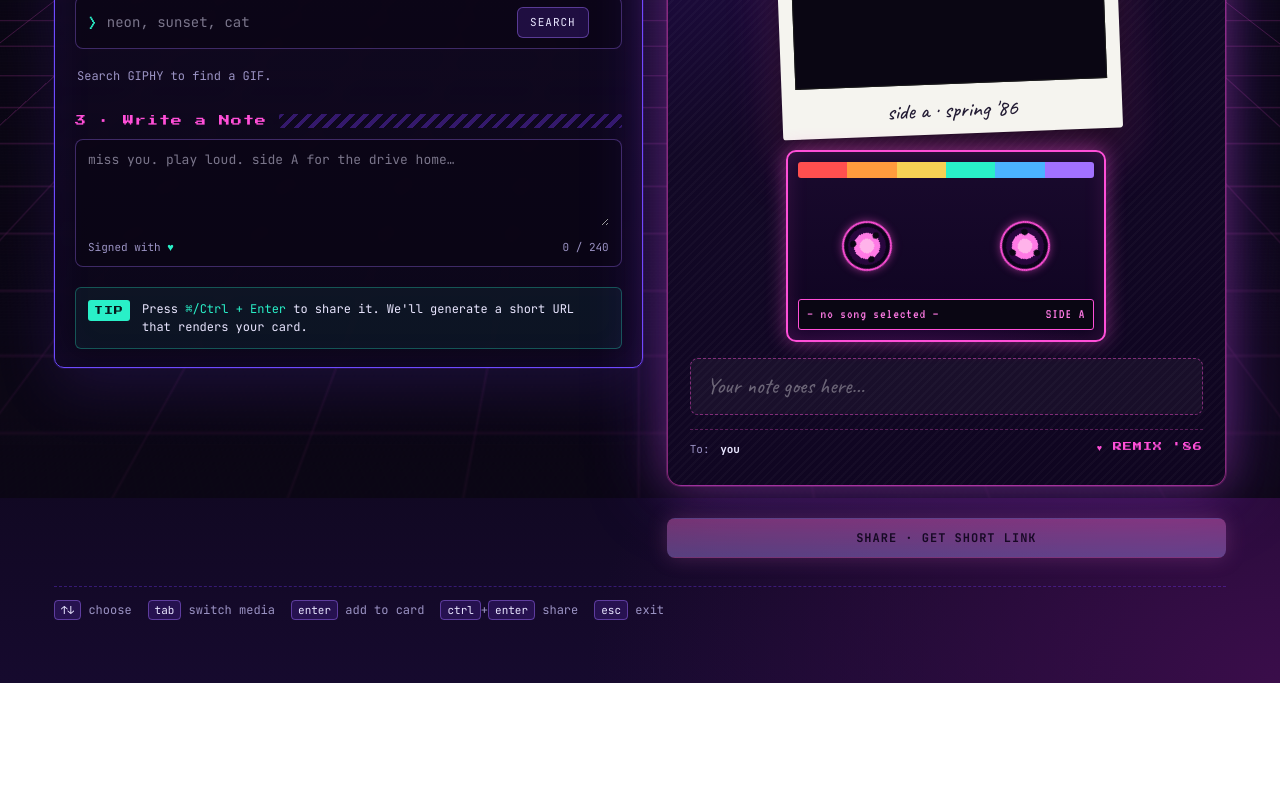
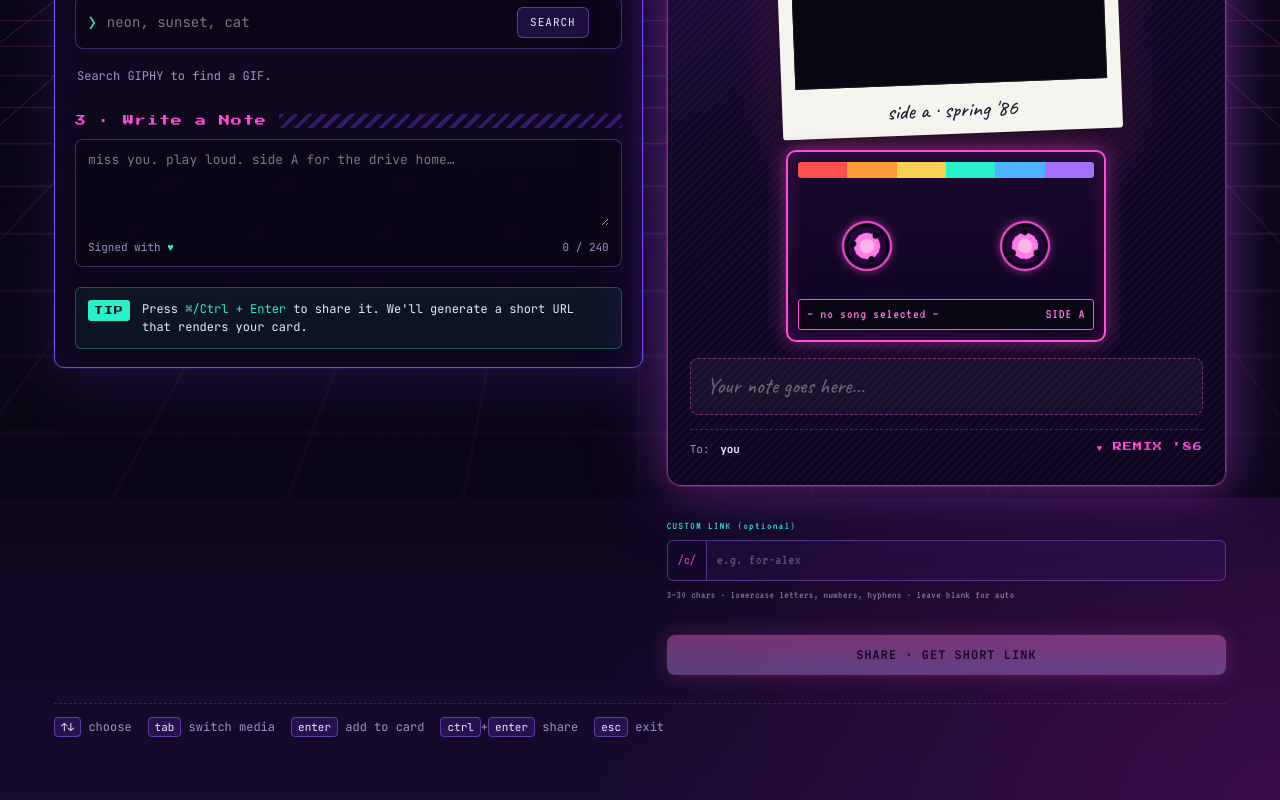
Before and after one commit to amyharpersmith/postcardremix, a Next.js app: page /create in a window 1280 px wide. Shown: the part 465-1265 px from the top of the page. Before the commit the page ends 1148 px from the top, so only its background shows below. Built offline with nearby package versions, Linux system fonts and the light colour scheme.

Commit message:
Feature update card layout and add Open Graph image generation

```diff
--- a/src/app/api/cards/route.ts
+++ b/src/app/api/cards/route.ts
@@ -1,6 +1,21 @@
 import { NextResponse } from "next/server";
-import { createCard } from "@/lib/storage/cards";
+import { createCard, SlugTakenError } from "@/lib/storage/cards";
 import { rateLimitOrThrow } from "@/lib/rateLimit";
+
+const SLUG_PATTERN = /^[a-z0-9](?:[a-z0-9-]{1,28}[a-z0-9])?$/;
+const RESERVED_SLUGS = new Set(["api", "create", "c", "admin", "new", "about"]);
+
+function validateCustomSlug(raw: unknown): string | null {
+  if (raw == null || raw === "") return null;
+  if (typeof raw !== "string") throw new Error("Invalid custom slug");
+  const slug = raw.trim().toLowerCase();
+  if (!slug) return null;
+  if (!SLUG_PATTERN.test(slug)) {
+    throw new Error("Slug must be 3-30 chars, lowercase letters, numbers, or hyphens");
+  }
+  if (RESERVED_SLUGS.has(slug)) throw new Error("That slug is reserved");
+  return slug;
+}
 
 function getBaseUrl(req: Request): string {
   const proto = req.headers.get("x-forwarded-proto") ?? "http";
@@ -58,7 +73,18 @@ export async function POST(req: Request) {
       return NextResponse.json({ error: "Media URL must be https" }, { status: 400 });
     }
 
-    const card = await createCard({
+    let customSlug: string | null;
+    try {
+      customSlug = validateCustomSlug(body.customSlug);
+    } catch (e) {
+      return NextResponse.json(
+        { error: e instanceof Error ? e.message : "Invalid slug" },
+        { status: 400 },
+      );
+    }
+
+    const card = await createCard(
+      {
         toName,
         message,
         caption: caption || undefined,
@@ -76,11 +102,16 @@ export async function POST(req: Request) {
           alt: media.alt ? String(media.alt) : undefined,
         },
         playlistSongs: playlistSongs && Array.isArray(playlistSongs) ? playlistSongs : undefined,
-    });
+      },
+      customSlug ? { customSlug } : undefined,
+    );
 
     const shareUrl = new URL(`/c/${encodeURIComponent(card.id)}`, getBaseUrl(req)).toString();
     return NextResponse.json({ id: card.id, shareUrl });
   } catch (e) {
+    if (e instanceof SlugTakenError) {
+      return NextResponse.json({ error: "That link is already taken — try another" }, { status: 409 });
+    }
     return NextResponse.json(
       { error: e instanceof Error ? e.message : "Create failed" },
       { status: 500 },
--- /dev/null
+++ b/src/app/c/[id]/layout.tsx
@@ -0,0 +1,24 @@
+import type { Metadata } from "next";
+
+export const metadata: Metadata = {
+  title: "A Mixtape for you",
+  description: "A neon mixtape postcard, made just for you.",
+  openGraph: {
+    title: "A Mixtape for you",
+    description: "A neon mixtape postcard, made just for you.",
+    type: "website",
+  },
+  twitter: {
+    card: "summary_large_image",
+    title: "A Mixtape for you",
+    description: "A neon mixtape postcard, made just for you.",
+  },
+};
+
+export default function CardLayout({
+  children,
+}: {
+  children: React.ReactNode;
+}) {
+  return children;
+}
--- a/src/app/create/create.module.css
+++ b/src/app/create/create.module.css
@@ -704,6 +704,23 @@
   border: 2px solid #ff4fd8;
   box-shadow: 0 0 20px rgba(255, 79, 216, 0.45), inset 0 0 20px rgba(255, 79, 216, 0.15);
   overflow: hidden;
+  transform-style: preserve-3d;
+  backface-visibility: hidden;
+}
+.miniCassetteFlip {
+  animation: cassetteFlip 0.8s ease-in-out;
+}
+@keyframes cassetteFlip {
+  0% {
+    transform: rotateY(0deg) scale(1);
+  }
+  50% {
+    transform: rotateY(180deg) scale(0.92);
+    box-shadow: 0 0 30px rgba(255, 79, 216, 0.9), inset 0 0 20px rgba(255, 79, 216, 0.3);
+  }
+  100% {
+    transform: rotateY(360deg) scale(1);
+  }
 }
 .rainbow {
   position: absolute;
@@ -880,6 +897,61 @@
 }
 .recipient:focus::after {
   opacity: 0;
+}
+
+.customSlugRow {
+  display: flex;
+  flex-direction: column;
+  gap: 6px;
+  margin-top: 14px;
+}
+.customSlugLabel {
+  font-size: 11px;
+  letter-spacing: 1.5px;
+  color: var(--cyan);
+  font-family: var(--font-vt323), monospace;
+}
+.customSlugField {
+  display: flex;
+  align-items: stretch;
+  border: 1px solid rgba(162, 113, 255, 0.4);
+  border-radius: 6px;
+  background: rgba(122, 59, 255, 0.08);
+  overflow: hidden;
+  transition: border-color 120ms ease;
+}
+.customSlugField:focus-within {
+  border-color: var(--pink);
+  box-shadow: 0 0 12px rgba(255, 79, 216, 0.35);
+}
+.customSlugPrefix {
+  padding: 8px 10px;
+  font-family: var(--font-vt323), monospace;
+  font-size: 15px;
+  color: rgba(255, 79, 216, 0.75);
+  background: rgba(0, 0, 0, 0.25);
+  border-right: 1px solid rgba(162, 113, 255, 0.4);
+}
+.customSlugInput {
+  flex: 1;
+  padding: 8px 10px;
+  background: transparent;
+  border: none;
+  outline: none;
+  color: var(--ink);
+  font-family: var(--font-vt323), monospace;
+  font-size: 15px;
+  letter-spacing: 0.5px;
+  min-width: 0;
+}
+.customSlugInput::placeholder {
+  color: rgba(255, 255, 255, 0.3);
+}
+.customSlugHint {
+  font-size: 11px;
+  color: rgba(255, 255, 255, 0.45);
+  font-family: var(--font-vt323), monospace;
+  letter-spacing: 0.5px;
 }
 
 .shareRow {
--- a/src/app/create/page.tsx
+++ b/src/app/create/page.tsx
@@ -53,6 +53,7 @@ type CreateCardRequest = {
   };
   media: Media;
   playlistSongs?: PlaylistSong[];
+  customSlug?: string;
 };
 
 function extractPlaylistId(url: string): string | null {
@@ -91,6 +92,7 @@ export default function CreatePage() {
   const [submitting, setSubmitting] = useState(false);
   const [shareUrl, setShareUrl] = useState<string | null>(null);
   const [error, setError] = useState<string | null>(null);
+  const [customSlug, setCustomSlug] = useState("");
 
   const captionRef = useRef<HTMLDivElement | null>(null);
   const recipientRef = useRef<HTMLSpanElement | null>(null);
@@ -260,10 +262,11 @@ export default function CreatePage() {
         media,
         playlistSongs: playlistSongs.length > 0 ? playlistSongs : undefined,
       };
+      const trimmedSlug = customSlug.trim().toLowerCase();
       const res = await fetch("/api/cards", {
         method: "POST",
         headers: { "content-type": "application/json" },
-        body: JSON.stringify(body),
+        body: JSON.stringify(trimmedSlug ? { ...body, customSlug: trimmedSlug } : body),
       });
       const json = await res.json();
       if (!res.ok) throw new Error(json?.error ?? "Create failed");
@@ -304,7 +307,7 @@ export default function CreatePage() {
     <div className={styles.wrap} onKeyDown={handleKeyNav}>
       <header className={styles.hero}>
         <div className={styles.logo}>
-          <span className={styles.brandSmall}>Postcard Remix™</span>
+          <span className={styles.brandSmall}>Postcard</span>
           <span className={styles.version}>v0.52</span>
           <h1>REMIX</h1>
         </div>
@@ -319,7 +322,7 @@ export default function CreatePage() {
       </header>
 
       <p className={styles.path}>
-        ~/src/postcard-remix <span className={styles.sep}>›</span>{" "}
+        discofries <span className={styles.sep}>›</span>{" "}
         <span className={styles.hl}>new postcard</span>{" "}
         <span className={styles.sep}>›</span> Side A
       </p>
@@ -710,6 +713,31 @@ export default function CreatePage() {
             </div>
           </div>
 
+          <div className={styles.customSlugRow}>
+            <label className={styles.customSlugLabel} htmlFor="customSlug">
+              CUSTOM LINK (optional)
+            </label>
+            <div className={styles.customSlugField}>
+              <span className={styles.customSlugPrefix}>/c/</span>
+              <input
+                id="customSlug"
+                type="text"
+                value={customSlug}
+                onChange={(e) =>
+                  setCustomSlug(e.target.value.replace(/[^a-zA-Z0-9-]/g, "").slice(0, 30))
+                }
+                placeholder="e.g. for-alex"
+                maxLength={30}
+                className={styles.customSlugInput}
+                autoComplete="off"
+                spellCheck={false}
+              />
+            </div>
+            <span className={styles.customSlugHint}>
+              3–30 chars · lowercase letters, numbers, hyphens · leave blank for auto
+            </span>
+          </div>
+
           <div className={styles.shareRow}>
             <button
               type="button"
--- a/src/app/page.tsx
+++ b/src/app/page.tsx
@@ -6,14 +6,14 @@ export default function Home() {
     <div className={`${styles.wrap} ${styles.homeWrap}`}>
       <header className={styles.hero}>
         <div className={styles.logo}>
-          <span className={styles.brandSmall}>Postcard Remix™</span>
+          <span className={styles.brandSmall}>Postcard</span>
           <span className={styles.version}>v0.52</span>
           <h1>REMIX</h1>
         </div>
       </header>
 
       <p className={styles.path}>
-        ~/src/postcard-remix <span className={styles.sep}>›</span>{" "}
+        discofries <span className={styles.sep}>›</span>{" "}
         <span className={styles.hl}>home</span>
       </p>
 
--- a/src/lib/storage/cards.ts
+++ b/src/lib/storage/cards.ts
@@ -51,10 +51,25 @@ function keyFor(id: string) {
   return `${KEY_PREFIX}${id}`;
 }
 
-export async function createCard(input: Omit<Card, "id" | "version" | "createdAt">): Promise<Card> {
+export class SlugTakenError extends Error {
+  constructor(slug: string) {
+    super(`Slug "${slug}" is already taken`);
+    this.name = "SlugTakenError";
+  }
+}
+
+export async function createCard(
+  input: Omit<Card, "id" | "version" | "createdAt">,
+  options?: { customSlug?: string },
+): Promise<Card> {
+  const id = options?.customSlug ?? newCardId();
+  if (options?.customSlug) {
+    const existing = await kv.get(keyFor(id));
+    if (existing) throw new SlugTakenError(id);
+  }
   const card: Card = {
     ...input,
-    id: newCardId(),
+    id,
     version: 1,
     createdAt: new Date().toISOString(),
   };
```
Also changed, not shown: src/app/c/[id]/opengraph-image.tsx (added, +125 -0 lines), src/app/c/[id]/page.tsx (+27 -7 lines). Lines whose indentation alone changed are shown as unchanged.
